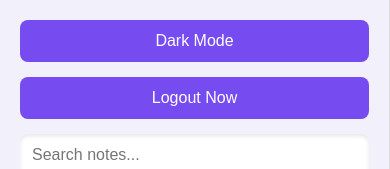
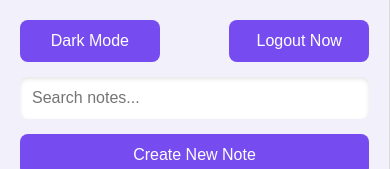
Before and after one commit to Shreyanshu005/Notes-using-React, a React (Create React App) app: page /home in a window 390 px wide. Shown: the top 169 px of the page. Built offline with nearby package versions, Linux system fonts and the light colour scheme; no server answers; sample sign-in values are in the browser's storage; a web font is replaced by a local one.

Commit message:
made cahnges

```diff
--- a/src/App.css
+++ b/src/App.css
@@ -367,12 +367,12 @@ margin-bottom: 0;}
 @media(max-width: 800px){
   .header button{
     position: static;
- width: 100%;
+    width: 40%;
 
   }
+
   .logoutB{
-    left: 120px;
-    width: auto;
+    margin-left: 20%;
   }
 
 }
--- a/src/components/Home.js
+++ b/src/components/Home.js
@@ -5,8 +5,9 @@ import { useNavigate } from 'react-router-dom';
 import NewNote from './NewNote';
 import axios from 'axios';
 
+
+import './css/NewNote.css'
 import '../App.css';
-import './css/NewNote.css'
 
 const Home = () => {
     const navigate=useNavigate();
```
